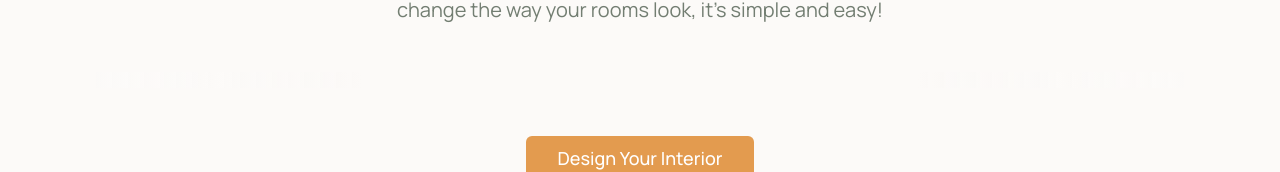
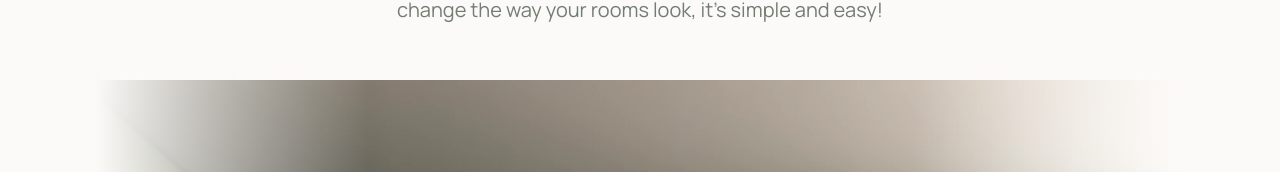
Before and after one commit to GauravBurande/makeit, a Next.js app: page / in a window 1280 px wide. Shown: the part 346-518 px from the top of the page. Built offline with nearby package versions, Linux system fonts and the light colour scheme.

Commit message:
fix: image optimization

```diff
--- a/components/hero.tsx
+++ b/components/hero.tsx
@@ -39,9 +39,7 @@ const Hero = () => {
                   alt={`design ${index + 1}`}
                   width={200}
                   height={80}
-                  fill
                   priority
-                  placeholder="blur"
                 />
                 <div className="absolute inset-0 rounded-lg border-2 border-transparent transition-all duration-300 group-hover:border-primary/50"></div>
               </div>
```
